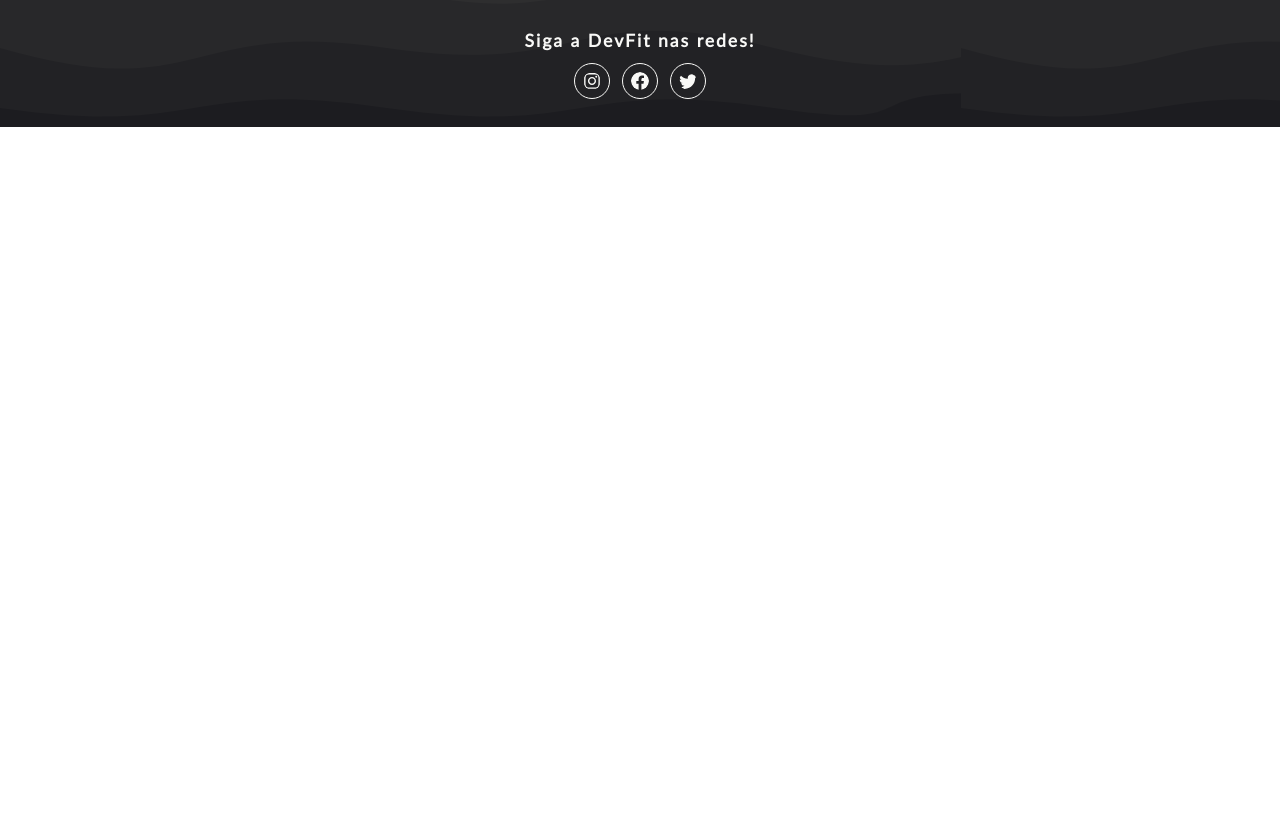
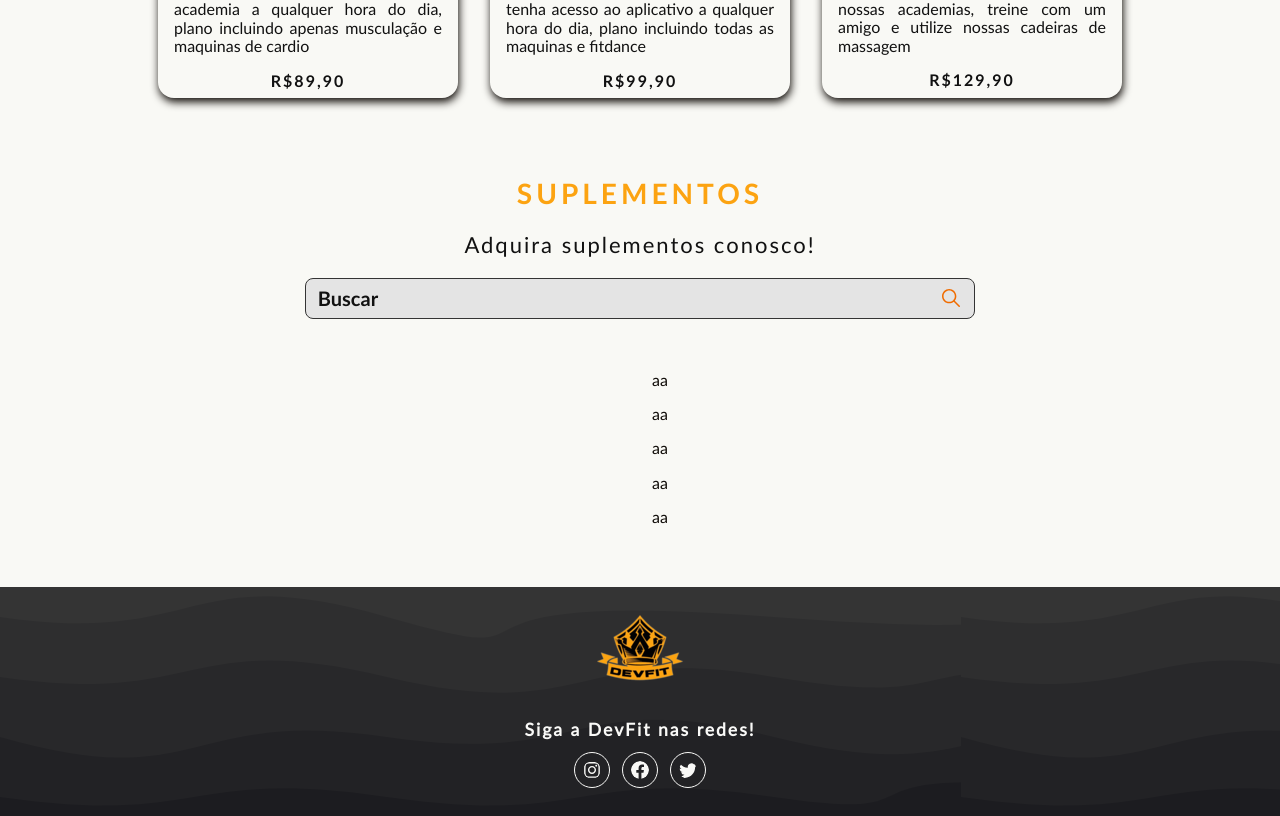
Before and after one commit to vinicius-crispim/devfit, a React (Create React App) app: page / in a window 1280 px wide. Shown: the part 1220-2036 px from the top of the page. Before the commit the page ends 1347 px from the top, so only its background shows below. Built offline with nearby package versions, Linux system fonts and the light colour scheme.

Commit message:
Seção Suplementos iniciada

```diff
--- a/src/components/Header/style.ts
+++ b/src/components/Header/style.ts
@@ -10,7 +10,7 @@ export const HeaderStyled = styled.header`
     align-items: center;
     flex-wrap: wrap;
     background-color:${Colors.background_black};
-
+    height: 20vh;
     h1{
         margin: 0;
         height:130px;
@@ -22,7 +22,6 @@ export const HeaderStyled = styled.header`
 
     @media ${Breakpoints.mobile}{
         position: fixed;
-        height:120px;
         width:100%;
         z-index: 1;
         justify-content: space-around;
@@ -68,21 +67,23 @@ export const ListStyled = styled.ul<{ $isOpen?: boolean; }>`
     @media ${Breakpoints.desktopXSM}{
         position: relative;
         height: 0;
+        bottom: 20px;
     }
 
     @media ${Breakpoints.mobile} {
         transition: .6s;
         flex-direction: column;
-        gap: 8px;
-        height: auto;
+        gap: 12px;
+        height: 180px;
         position: fixed;
         z-index: 1;
-        top:95px;
+        top:130px;
         right: ${props => props.$isOpen ? '-32px' : '-250px' };
         display: flex;
         background: ${Colors.background_black};
-        padding: 16px 52px 12px 12px;
+        padding: 0 52px 0 12px;
         align-items: start;
+        justify-content: center;
 
         li{
             a{
--- a/src/pages/Home/Slider/style.ts
+++ b/src/pages/Home/Slider/style.ts
@@ -1,11 +1,12 @@
 import styled from "styled-components";
 import { Colors } from "../../../styles/colors";
+import { Breakpoints } from "../../../styles/breakpoints";
 
 export const SliderContainer = styled.div`
     position: relative;
     overflow: hidden;
     width: 100%;
-    height: 450px;
+    height: 80vh;
 
     .carousel-slide.active {
         opacity: 1;
@@ -22,11 +23,15 @@ export const SliderContainer = styled.div`
     .carousel-button.next {
         right: 20px;
     }
+
+    @media ${Breakpoints.mobile}{
+        padding-top: 20vh;
+    }
 `
 
 export const Slide = styled.div`
     position: absolute;
-    height: 450px;
+    height: 80vh;
     width: 100%;
     transition: opacity 1s ease-in-out;
     opacity: 0;
@@ -34,7 +39,7 @@ export const Slide = styled.div`
 
 export const SlideImg = styled.img`
     width: 100%;
-    height: 450px;
+    height: 80vh;
     object-fit: cover;
 `
 
--- /dev/null
+++ b/src/pages/Home/Supplement/index.tsx
@@ -0,0 +1,25 @@
+import Title from "../../../components/Title"
+import * as S from './style';
+import { IoIosSearch } from "react-icons/io";
+
+export const Suplement = () => {
+    return (
+        <S.SuplementSection>
+            <Title>Suplementos</Title>
+            <S.ParagraphStyled>Adquira suplementos conosco!</S.ParagraphStyled>
+            <S.SuplementsContainer>
+                <S.InputStyled>
+                    <input placeholder="Buscar" type="text" />
+                    <IoIosSearch className="inputIcon"/>
+                </S.InputStyled>
+                <S.SuplementsList>
+                    <li>aa</li>
+                    <li>aa</li>
+                    <li>aa</li>
+                    <li>aa</li>
+                    <li>aa</li>
+                </S.SuplementsList>
+            </S.SuplementsContainer>
+        </S.SuplementSection>
+    )
+}
--- /dev/null
+++ b/src/pages/Home/Supplement/style.ts
@@ -0,0 +1,90 @@
+import styled from 'styled-components';
+import { Spaces } from '../../../styles/Sizes';
+import { Colors } from '../../../styles/colors';
+import { Breakpoints } from '../../../styles/breakpoints';
+
+export const SuplementSection = styled.section`
+    padding: ${Spaces.py_default} ${Spaces.px_desktop_default};
+    background-color: ${Colors.background_white};
+    display: flex;
+    flex-direction: column;
+    align-items: center;
+
+    @media ${Breakpoints.desktopXSM}{
+        padding: ${Spaces.py_default} ${Spaces.px_desktopXSM_default};
+    }
+`
+
+export const ParagraphStyled = styled.p`
+    margin:0;
+    text-align:center;
+    font-size: 22px;
+    letter-spacing: 2px;
+    color: ${Colors.text_black};
+`
+
+export const SuplementsContainer = styled.div`
+    width: 60%;
+    display: flex;
+    align-items: center;
+    flex-direction: column;
+
+
+    @media ${Breakpoints.desktopXSM} {
+        width: 80%;
+    }
+    @media ${Breakpoints.mobile} {
+        width: 100%;
+    }
+`
+
+export const InputStyled = styled.div`
+    position: relative;
+    display: flex;
+    align-items: center;
+    width: 100%;
+    input{
+        border: 1px solid ${Colors.background_black};
+        border-radius: 8px;
+        padding: 8px 12px;
+        font-size: 20px;
+        margin: 20px;
+        width: 100%;
+        background-color: #e4e4e4;
+        color: ${Colors.text_black};
+        font-weight: 600;
+        font-family: 'LatoBold';
+        outline: none;
+
+        &::placeholder{
+            color: ${Colors.text_black};
+        }
+
+        &:focus{
+            border: 1px solid ${Colors.dark_orange_web};
+        }
+    }
+
+    .inputIcon{
+        position: absolute;
+        right: 32px;
+        font-size: 24px;
+        color: ${Colors.dark_orange_web};
+    }
+
+    @media ${Breakpoints.mobile} {
+        input {
+            font-size: 16px;
+        }
+        .inputIcon{
+            font-size: 20px;
+        }
+    }
+`
+
+export const SuplementsList = styled.ul`
+    list-style: none;
+    li{
+        margin: 16px 0;
+    }
+`
--- a/src/pages/Home/index.tsx
+++ b/src/pages/Home/index.tsx
@@ -7,6 +7,7 @@ import Dance from '../../assets/dancing.png'
 import CadeiraMassagem from '../../assets/cadeira-massagem.png'
 import Plans from './Plans'
 import { Card } from '../../types/plansCard';
+import { Suplement } from "./Supplement";
 export const Home = () => {
   const images = [
     Banner1,
@@ -38,6 +39,7 @@ export const Home = () => {
     <>
       <Slider images={images} interval={5000} />
       <Plans cards={cards} />
+      <Suplement />
     </>
   )
 }
--- a/src/styles/Colors.ts
+++ b/src/styles/Colors.ts
@@ -1,7 +1,7 @@
 export const Colors = {
     black: '#100c08',
     white: '#fdfffc',
-    background_white: '#eFeFeF',
+    background_white: '#F9F9F5',
     background_black: '#343434',
     background_black_opacity: 'rgba(249, 249, 247, .1)',
     text_black: '#111111',
--- a/src/styles/Sizes.ts
+++ b/src/styles/Sizes.ts
@@ -1,5 +1,5 @@
 export const Spaces = {
-    py_default:'24px',
+    py_default:'28px',
     px_desktop_default:'3rem',
     px_desktopXSM_default:'2rem',
 }
--- a/src/styles/breakpoints.ts
+++ b/src/styles/breakpoints.ts
@@ -1,12 +1,12 @@
 const size = {
-    mobile: '700px',
+    mobile_: '700px',
     desktop_xsm: '890px',
     desktop_sm: '1080px',
     desktop_md: '1280px',
 }
 
 export const Breakpoints = {
-    mobile: `(max-width: ${size.mobile})`,
+    mobile: `(max-width: ${size.mobile_})`,
     desktopXSM: `(max-width: ${size.desktop_xsm})`,
     desktopSM: `(max-width: ${size.desktop_sm})`,
     desktopMD: `(max-width: ${size.desktop_md})`,
```
Also changed, not shown: src/assets/promo-banner-3.png.
